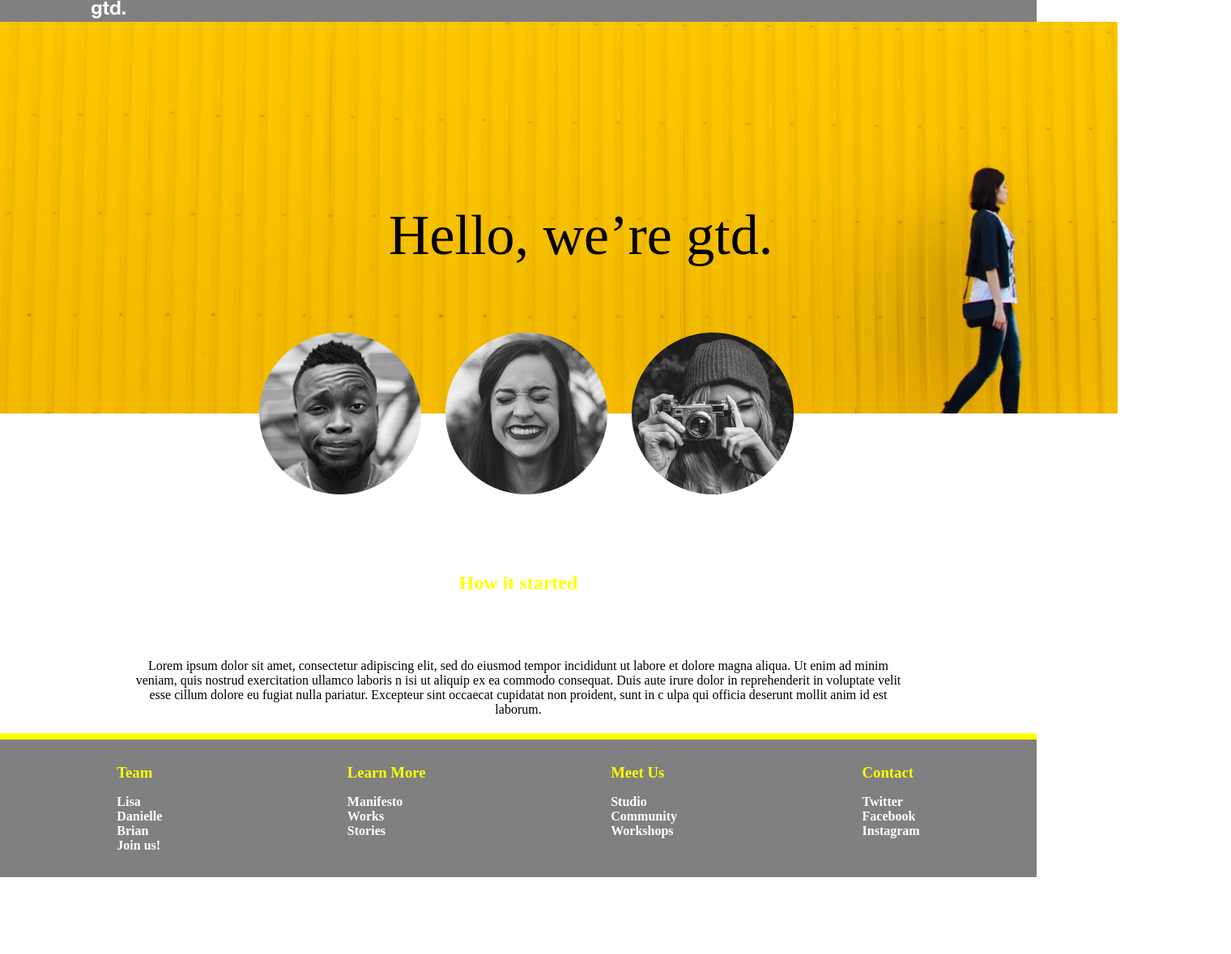
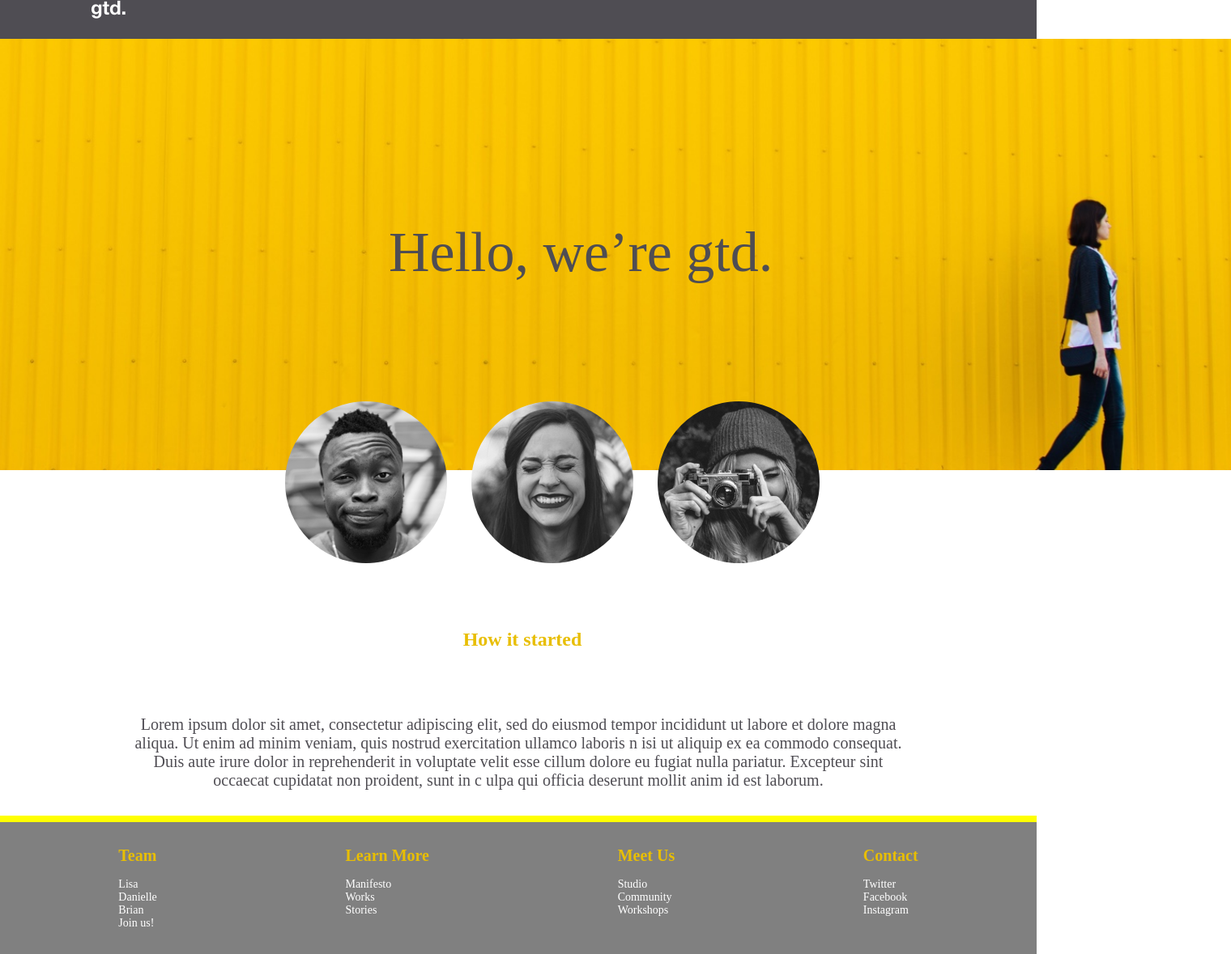
Before and after one commit to yunusfirat/tech-test, a plain HTML site: page index.html in a window 1280 px wide. Shown: the whole page at 81% size, 1520 px wide, since content can reach past the window. Before the commit the page ends 1084 px from the top, so only its background shows below. Drawn offline with Linux system fonts and the light colour scheme.

Commit message:
updated doc

```diff
--- a/index.html
+++ b/index.html
@@ -1,5 +1,5 @@
 <!doctype html>
-<html>
+<html lang="en">
 
 <head>
     <meta charset="utf-8">
--- a/style.css
+++ b/style.css
@@ -4,8 +4,12 @@
     box-sizing: border-box;
 }
 
+body {
+    margin:0;
+}
 .nav{
-    background-color: gray;
+    background-color: #4F4D53;
+    height: 48px;
 }
 #gtd{
     margin-left: 7rem;
@@ -15,10 +19,12 @@
     position: relative;
 }
 #herojpg{
-    width: 1380px;
+    width: 1520px;
 }
 .hello{
     text-align: center;
+    justify-content: center;
+    align-items: center;
     position: absolute;
     top:14rem;
     left:30rem;
@@ -30,15 +36,16 @@
     position: absolute;
     display: flex;
     justify-content: space-around;
-    top: 24rem;
-    left: 20rem;
+    top: 28rem;
+    left: 22rem;
 }
 #second {
     margin: 0 30px;
 }
 
 #how{
-    color: yellow;
+    color: #E8BE02;
+    margin-left: 10px;
 }
 .start{
     align-items: center;
@@ -53,8 +60,11 @@
     justify-content: center;
     text-align: center;
     margin-top: 5rem;
+    margin-bottom: 2rem;
     width: 60rem;
     margin-left: 10rem;
+    font-size: 20px;
+    color: #4F4D53;
 
 }
 .line{
@@ -76,9 +86,36 @@ ul{
 
 h3{
     margin-bottom: 1rem;
-    color: yellow;
+    color: #E8BE02;
+    font-size: 20px;
+    font-weight: 900;
 }
 
 li{
     color: #fff;
 }
+
+h4{
+    color: #FFFFFF;
+    font-weight: 400;
+    font-size: 14px;
+}
+
+h2 {
+    color: #E8BE02;
+    font-weight: 900;
+}
+h1{
+    font-weight: 900;
+    color: #4F4D53;
+    font-size: 100px;
+}
+
+@media only screen and (max-width: 400px) {
+    #herojpg{
+        width: 900px;
+    }
+    #gtd{
+        width: 1200px;
+    }
+}
```
